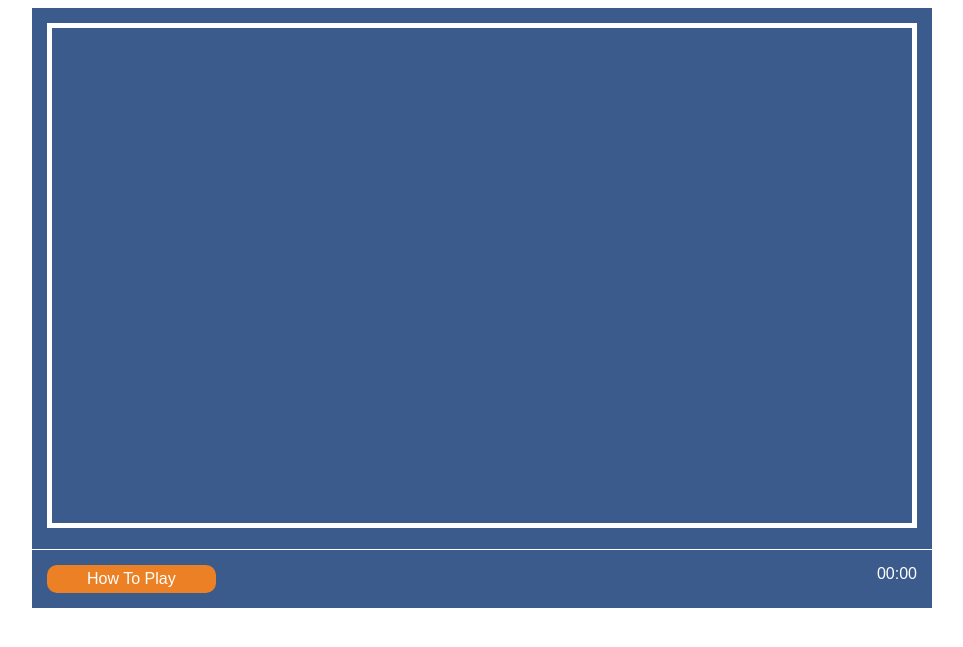
After one commit to iO-Academy/christmasGame2016, a PHP site: page /game.html in a window 1280 px wide. The commit adds this page. Shown: the top 647 px of the page, without its empty margins (158-1121 px from the left). Run offline with PHP 8.4, Linux system fonts and the light colour scheme.

Commit message:
create game design screen

```diff
--- a/css/buttons.css
+++ b/css/buttons.css
@@ -4,7 +4,10 @@
     -webkit-border-radius: 10px;
     border-radius: 10px;
     padding: 5px 40px 5px 40px;
-    margin-top: 15px;
     border: none;
+    font-size: 16px;
+}
+
+.button.large {
     font-size: 35px;
 }
--- /dev/null
+++ b/css/global.css
@@ -0,0 +1,7 @@
+.left {
+    float: left;
+}
+
+.right {
+    float: right;
+}
--- a/css/layout.css
+++ b/css/layout.css
@@ -11,8 +11,16 @@
     margin: auto;
 }
 
+#canvas.game {
+    padding: 15px;
+}
+
 form {
     margin-top: 70px;
+}
+
+form .button {
+    margin-top: 15px;
 }
 
 .input {
@@ -34,3 +42,19 @@ form {
     width: 250px;
     top: 165px;
 }
+
+
+
+#game {
+    border: 5px solid #ffffff;
+    height: 505px;
+}
+
+footer {
+    position: absolute;
+    bottom: 0;
+    left: 0;
+    right: 0;
+    border-top: 1px solid #ffffff;
+    padding: 15px;
+}
--- /dev/null
+++ b/game.html
@@ -0,0 +1,24 @@
+<!DOCTYPE html>
+<html lang="en">
+<head>
+    <title>Christmas Game 2016</title>
+    <link rel="stylesheet" type="text/css" href="css/global.css">
+    <link rel="stylesheet" type="text/css" href="css/layout.css">
+    <link rel="stylesheet" type="text/css" href="css/typography.css">
+    <link rel="stylesheet" type="text/css" href="css/buttons.css">
+    <script src="js/splashPage.js"></script>
+</head>
+<body>
+<div id="canvas" class="game">
+    <div id="game">
+
+    </div>
+
+    <footer>
+        <button type="button" class="button left">How To Play</button>
+        <div class="right" id="timer">00:00</div>
+    </footer>
+
+</div>
+</body>
+</html>
--- a/index.html
+++ b/index.html
@@ -19,7 +19,7 @@
             <br>
             <input class="input" name="email" id="email">
             <br>
-            <input class="button" type="button" value="PLAY">
+            <input class="button large" type="button" value="PLAY">
         </form>
         <div id="intro">
             <img src="assets/snowman.png">
```
